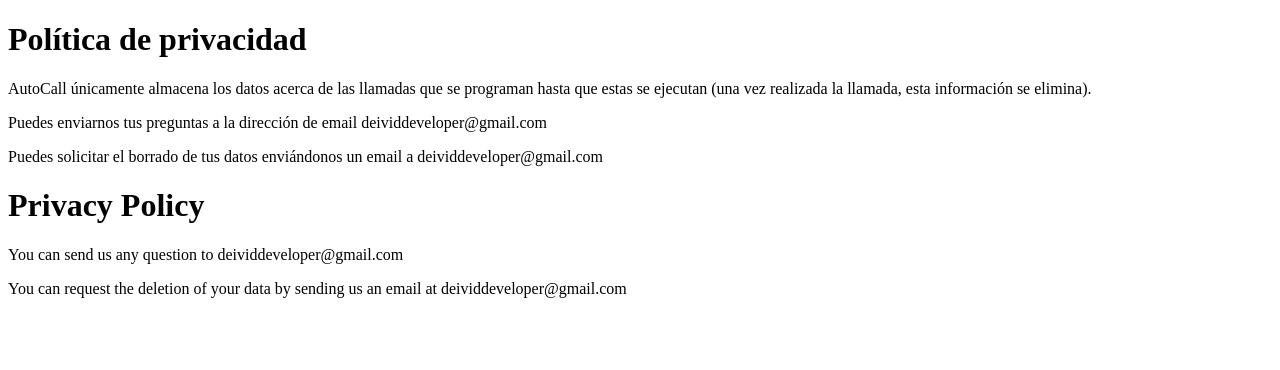
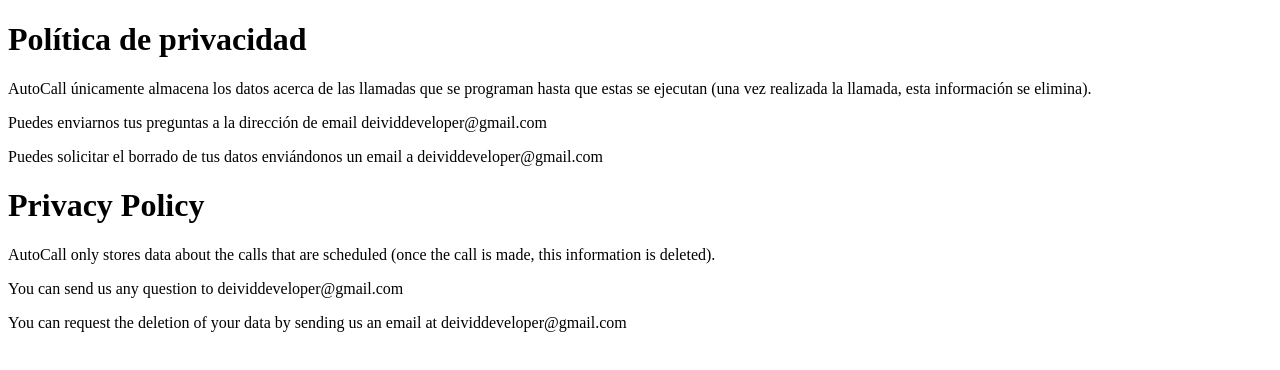
Before and after one commit to flowsoftdevelop/flowsoftdevelop.github.io, a plain HTML site: page index.html in a window 1280 px wide. Drawn offline with Linux system fonts and the light colour scheme.

Commit message:
Update index.html

```diff
--- a/index.html
+++ b/index.html
@@ -7,6 +7,7 @@
 		<p>Puedes solicitar el borrado de tus datos enviándonos un email a deividdeveloper@gmail.com
 		<br>
 		<h1>Privacy Policy</h1>
+		<p>AutoCall only stores data about the calls that are scheduled (once the call is made, this information is deleted).</p>
 		<p>You can send us any question to deividdeveloper@gmail.com</p>
 		<p>You can request the deletion of your data by sending us an email at deividdeveloper@gmail.com</p>
 	</body>
```
